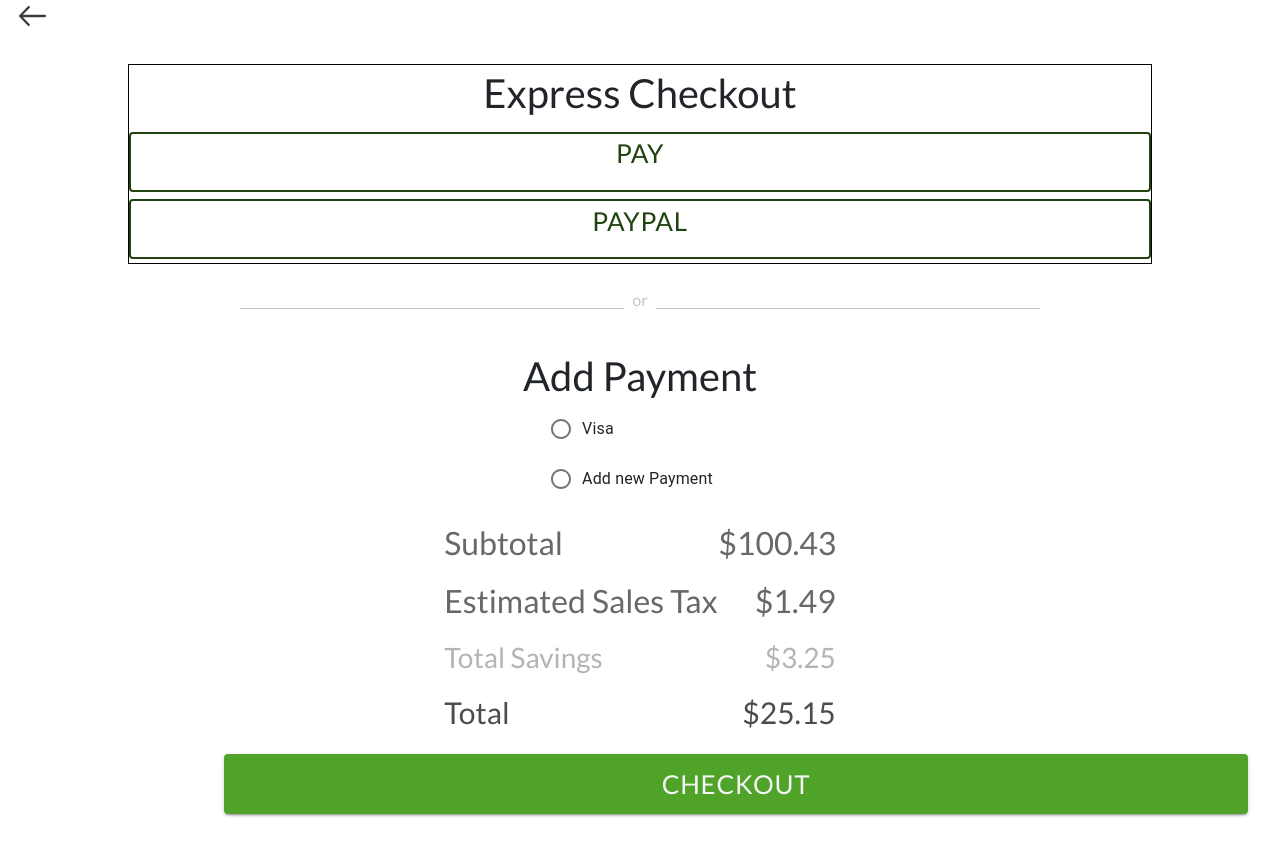
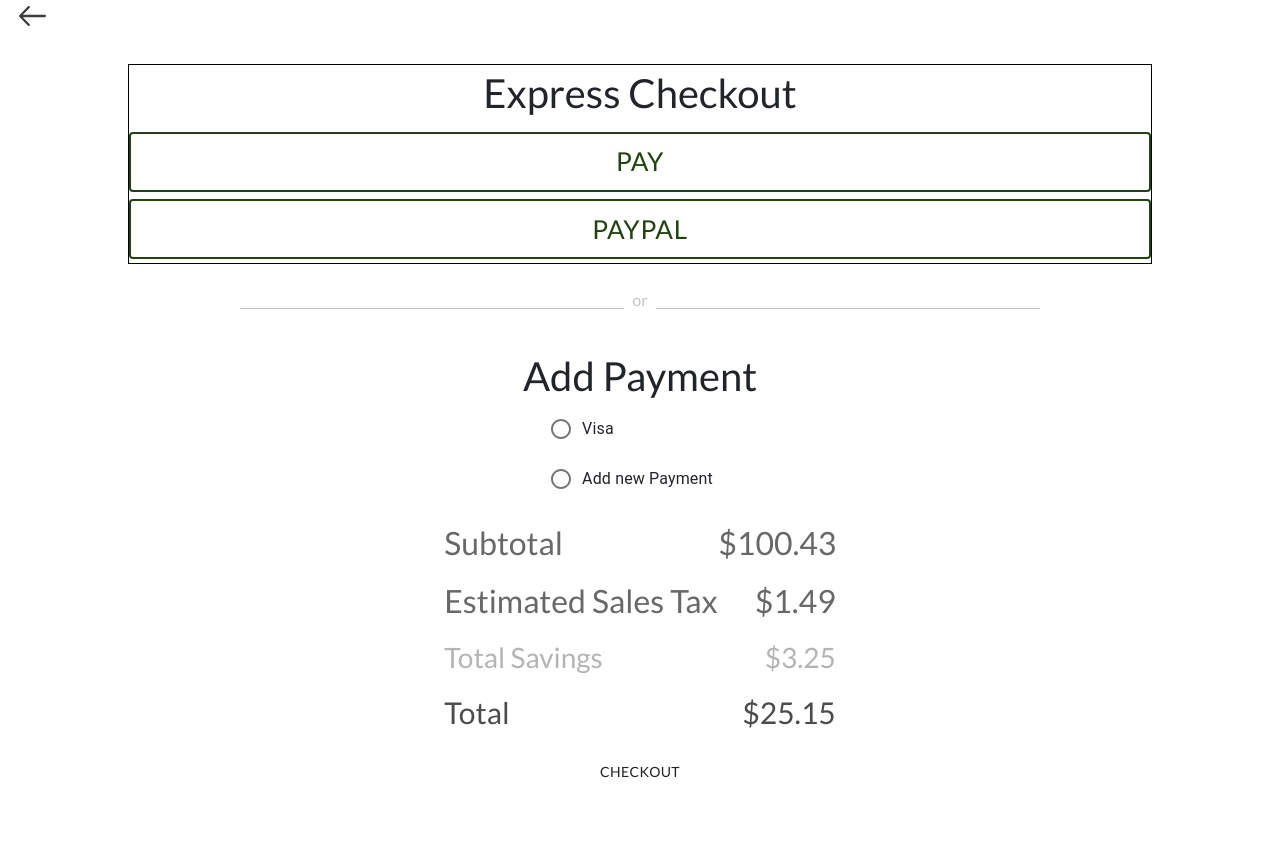
Before and after one commit to FreddyB77/C37_final_on_the_go_shopping, a React (Create React App) app in the folder client/: page /checkout in a window 1280 px wide. After the commit the page ends 823 px from the top, so only its background shows below. Built offline with nearby package versions, Linux system fonts and the light colour scheme; the HTML template or start-up script is replaced by a standard one.

Commit message:
Cleaning up file structure | Added routing security

```diff
--- a/client/src/App.jsx
+++ b/client/src/App.jsx
@@ -1,8 +1,8 @@
-import React from 'react';
-import { BrowserRouter, Route, Switch } from "react-router-dom";
+import React, { useContext} from 'react';
+import { BrowserRouter, Route, Switch, useHistory } from "react-router-dom";
 import { CartContextProvider } from './context/CartContext';
 import { SearchContextProvider } from './context/SearchContext';
-import { UserContextProvider } from './context/UserContext'
+import { UserContextProvider, UserContext } from './context/UserContext'
 
 import CreateAccount from './components/CreateAccount'
 import Instructions from './pages/instructions/Instructions'
@@ -25,6 +25,7 @@
 import './App.css';
 
 const App = () => {
+  const  token  = useContext(UserContext)
   return (
     <BrowserRouter>
       <CartContextProvider>
@@ -40,15 +41,15 @@
           <Route path="/geo" component={LocationGeo} />
           <Route path="/locationZipcode" component={LocationZipCode} />
 
-          <Route path="/home" component={Home}/>
-          <Route path="/scan" component={Scanner} />
-          <Route path="/explore" component={Explore} />
-          <Route path="/pdp" component={ProductDescriptionPage} />
-          <Route path="/account" component={Account} />
-          <Route path="/cart" component={Cart} />
-          <Route path="/category/list" component={CategoryList}/>
-          <Route path="/checkout" component={CheckoutPage} />
-          <Route path="/receiptPage" component={ReceiptPage} />
+          <Route path="/home" render={() => !token ? <Home/> : <SplashPage/>} />
+          <Route path="/scan" render={() => !token ? <Scanner/> : <SplashPage/>}/>
+          <Route path="/explore" render={() => !token ? <Explore/> : <SplashPage/>} />
+          <Route path="/pdp" render={() => !token ? <ProductDescriptionPage/> : <SplashPage/>}  />
+          <Route path="/account" render={() => !token ? <Account/> : <SplashPage/>} />
+          <Route path="/cart" render={() => !token ? <Cart/> : <SplashPage/>} />
+          <Route path="/category/list" render={() => !token ? <CategoryList/> : <SplashPage/>} />
+          <Route path="/checkout" render={() => !token ? <CheckoutPage/> : <SplashPage/>} />
+          <Route path="/receiptPage" render={() => !token ? <ReceiptPage/> : <SplashPage/>} />
 
         </Switch>
       </UserContextProvider>
--- a/client/src/components/buttons/BackArrow.jsx
+++ b/client/src/components/buttons/BackArrow.jsx
@@ -1,9 +1,12 @@
 import React from 'react'
 import { Button } from '@material-ui/core'
+import { useHistory } from "react-router-dom";
 
 import backArrow from '../../assets/imgs/arrowBack.svg'
 
-const BackArrow = ({history}) => {
+const BackArrow = () => {
+    let history = useHistory()
+
     const handleBack = () => {
         history.goBack();
       }
--- a/client/src/components/buttons/CartButton.jsx
+++ b/client/src/components/buttons/CartButton.jsx
@@ -2,11 +2,14 @@
 import { CartContext } from '../../context/CartContext'
 import { Button } from '@material-ui/core'
 import cartImg from '../../assets/imgs/cartLogo/cart.png'
+import { useHistory } from "react-router-dom";
 
 
 
-const CartButton = ({history}) => {
+
+const CartButton = () => {
     const { cart } = useContext(CartContext)
+    let history = useHistory()
 
     const handleClick = () => {
         history.push("/cart")
--- a/client/src/components/buttons/LogoutButton.jsx
+++ b/client/src/components/buttons/LogoutButton.jsx
@@ -16,7 +16,6 @@
     })
     .then(({data}) =>{
       localStorage.removeItem("token")
-      console.log(data)
       setUser({})
       setLoggedIn(false)
       history.pushState("/login")
--- a/client/src/components/buttons/ShopAndScanButton.jsx
+++ b/client/src/components/buttons/ShopAndScanButton.jsx
@@ -2,9 +2,13 @@
 import { Button } from '@material-ui/core'
 import barcodeImg from '../../assets/imgs/barcode.svg'
 import './button.css'
+import { useHistory } from "react-router-dom";
 
 
-const ShopAndScanButton = ({history}) => {
+
+const ShopAndScanButton = () => {
+    let history = useHistory()
+
     const handleScan = () => {
         history.push("/scan")
     }
@@ -20,7 +24,7 @@
                     <p> Start Here</p>
                 </div>
                 <div>
-                    <img id="barcodeImg" src={barcodeImg} />
+                    <img id="barcodeImg" src={barcodeImg} alt="Barcode"/>
                 </div>
             </Button>
         </div>
--- a/client/src/components/navs/BottomNav.jsx
+++ b/client/src/components/navs/BottomNav.jsx
@@ -3,13 +3,15 @@
 
 import BottomNavButton from '../buttons/BottomNavButton'
 import { CartContext } from '../../context/CartContext'
+import { useHistory } from "react-router-dom";
 
 import accountIcon from '../../assets/imgs/Bottom Nav Icons/accountIcon.svg'
 import homeIcon from '../../assets/imgs/Bottom Nav Icons/homeIcon.svg'
 import scanIcon from '../../assets/imgs/Bottom Nav Icons/scanIcon.svg'
 import searchIcon from '../../assets/imgs/Bottom Nav Icons/searchIcon.svg'
-const BottomNav = ({history}) => {
+const BottomNav = () => {
     const { userAccount } = useContext(CartContext)
+    let history = useHistory()
     return (
         <div className="bNav-container sticky-nav nav-shadow">
 
--- a/client/src/pages/checkout/Checkout.jsx
+++ b/client/src/pages/checkout/Checkout.jsx
@@ -1,34 +1,39 @@
 import React, { useState } from 'react'
+import { useHistory } from 'react-router-dom'
+import { Button } from '@material-ui/core'
 import Radio from '@material-ui/core/Radio';
 import RadioGroup from '@material-ui/core/RadioGroup';
 import FormControlLabel from '@material-ui/core/FormControlLabel';
 import FormControl from '@material-ui/core/FormControl';
 
 import BackArrow from '../../components/buttons/BackArrow'
-import HollowButton from '../../components/buttons/HollowButton'
 import OrDivider from '../../components/drawer/OrDivider'
-import AddPayment from '../addPayment/AddPayment'
-import SolidGreenButton from '../../components/buttons/SolidGreenButton'
 import Total from '../../components/drawer/Total'
 import PaymentForm from '../../components/form/PaymentForm'
 
 import './checkout.css'
+import '../../components/buttons/button.css'
 
-const CheckoutPage = ({history}) => {
+const CheckoutPage = () => {
     const [ paymentState, setPaymentState] = useState(false)
+    let history = useHistory()
 
     const handleChange = (event) => {
         (event.target.value === 'true') ? setPaymentState(true) : setPaymentState(false);
       };
 
+    const handleCheckout = () => {
+        history.push('/receiptPage')
+    }
+
     return (
         <>
-        <BackArrow history={history}/>
+        <BackArrow/>
         <div className="checkout-container">
             <div className="checkout-express">
                 <h1>Express Checkout</h1>
-                <HollowButton text="Pay" />
-                <HollowButton text="PayPal" />
+                <Button id="button-lg-hollow">Pay</Button>
+                <Button id="button-lg-hollow">PayPal</Button>
             </div>
             <OrDivider />
             <h1>Add Payment</h1>
@@ -43,10 +48,9 @@
             {paymentState && <PaymentForm />}
             <Total />
 
-            <SolidGreenButton
-                text="Checkout"
-                history={history}
-                url="/receiptPage" />
+            <Button onClick={() => handleCheckout}>
+                Checkout
+            </Button>
         </div>
         </>
     )
--- a/client/src/pages/getStarted/GetStarted.jsx
+++ b/client/src/pages/getStarted/GetStarted.jsx
@@ -2,9 +2,12 @@
 import {Button} from '@material-ui/core'
 import otgLogo from '../../assets/imgs/cartLogo/Logo.svg'
 import './getStarted.css'
+import { useHistory } from "react-router-dom";
 
 
-const GetStarted = ({history}) => {
+
+const GetStarted = () => {
+    let history = useHistory()
 
     const handleClick = () => {
         history.push("/instructions")
--- a/client/src/pages/instructions/Instructions.jsx
+++ b/client/src/pages/instructions/Instructions.jsx
@@ -1,15 +1,14 @@
 import React from 'react'
+import { useHistory } from "react-router-dom";
 import { Button } from '@material-ui/core'
 
 import './instructions.css'
-
 import shopImg from '../../assets/imgs/onBoarding/shop.png'
 import scanImg from '../../assets/imgs/onBoarding/scan.png'
 import paymentImg from '../../assets/imgs/onBoarding/payment.png'
 
-
-
-const Instructions = ({history}) => {
+const Instructions = () => {
+    let history = useHistory()
 
     const handleSkip = () => {
         history.push('/login')
```
Also changed, not shown: client/src/context/UserContext.jsx (+4 -5 lines).
